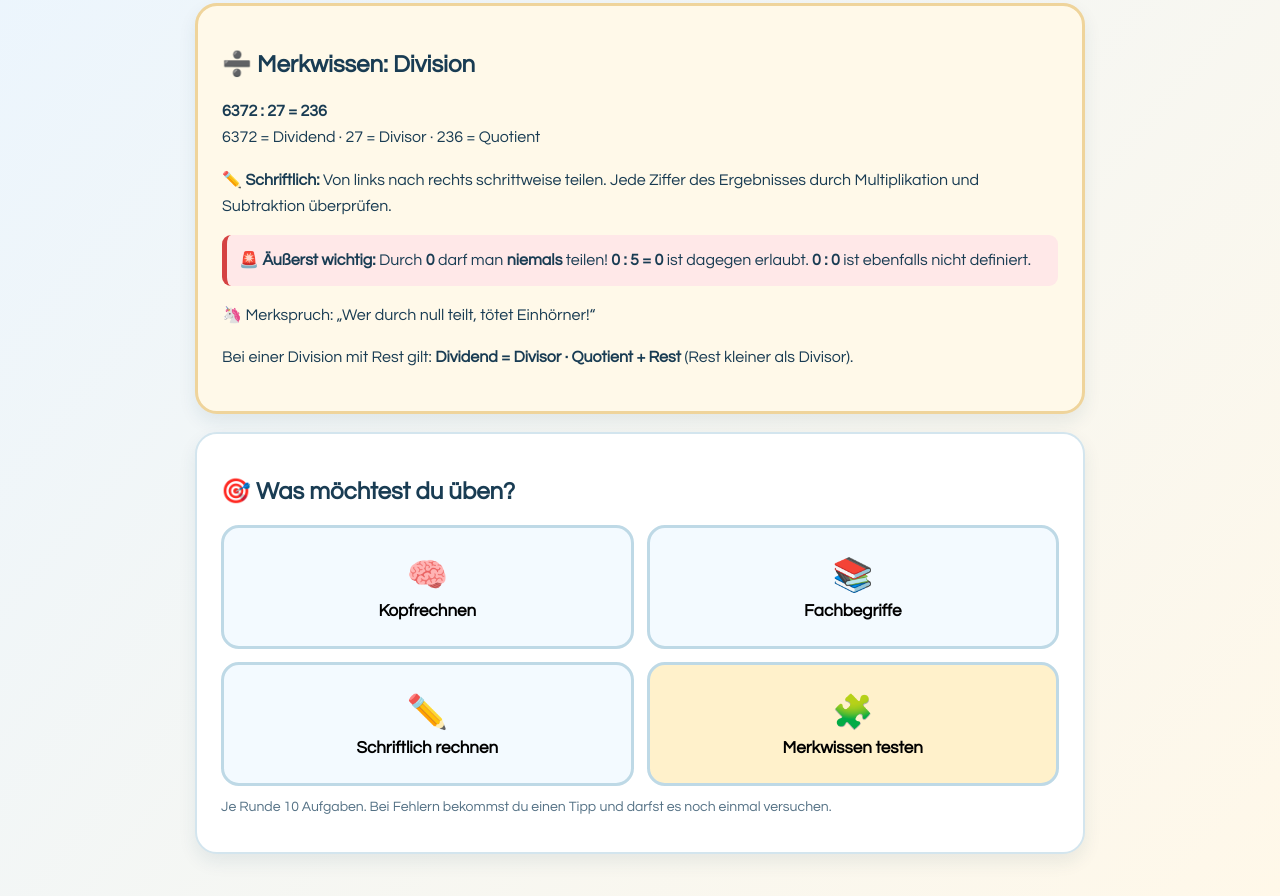
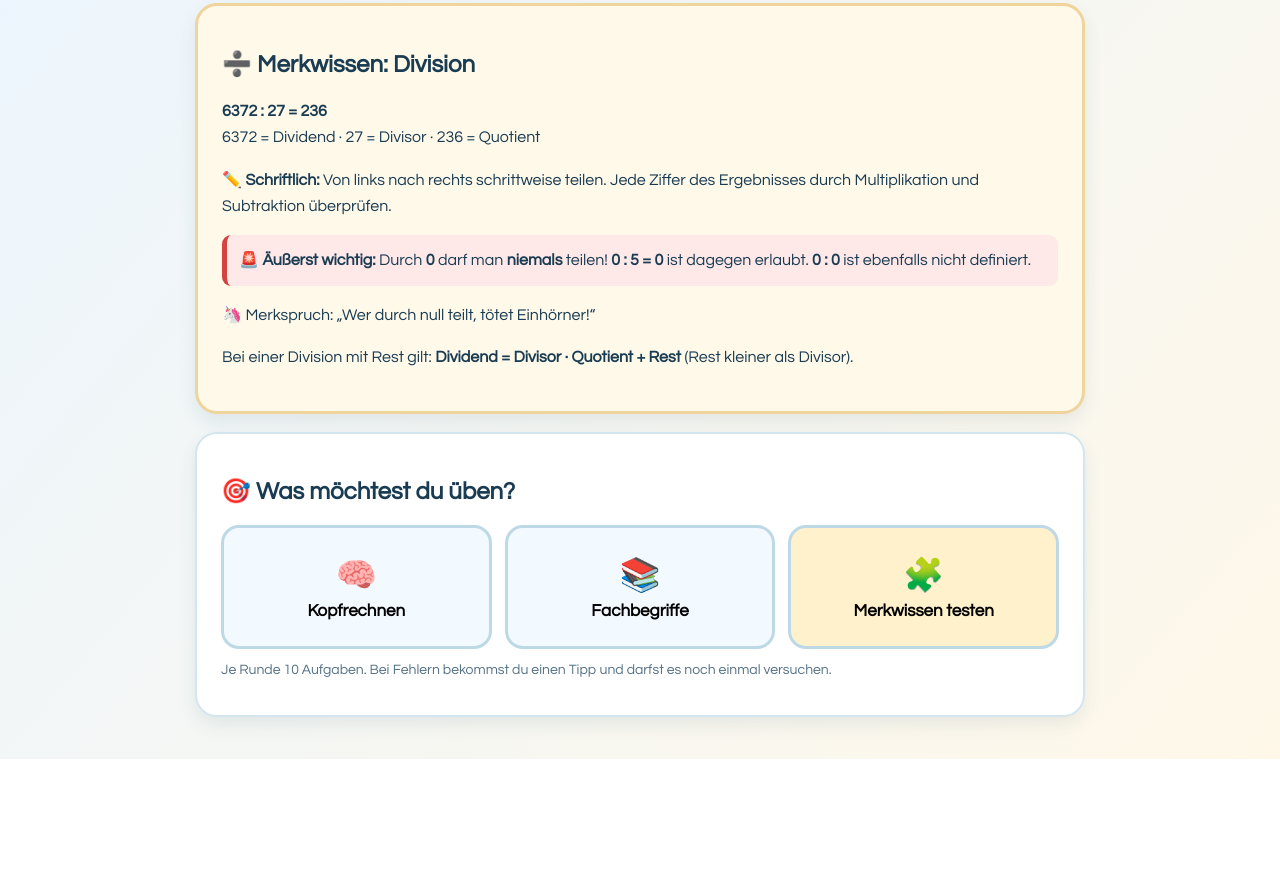
Before and after one commit to ehummel-oss/mathe5-online, a plain HTML site: page division.html in a window 1280 px wide. Shown: the part 248-1144 px from the top of the page. After the commit the page ends 1007 px from the top, so only its background shows below. Drawn offline with Linux system fonts and the light colour scheme.

Commit message:
Add files via upload

```diff
--- a/division.html
+++ b/division.html
@@ -14,7 +14,7 @@ button.secondary{background:#ffe2a0;color:#183b51}button:disabled{opacity:.5;cur
 .small{font-size:14px;color:#547185}.choices{display:grid;grid-template-columns:repeat(2,1fr);gap:12px}.choice{border:2px solid #8dbacb;background:#f5fbff;border-radius:12px;padding:15px;font:800 17px "Century Gothic",Arial;cursor:pointer}
 #end{display:none;text-align:center}.endemoji{font-size:70px}
 @media(max-width:600px){.modes,.choices{grid-template-columns:1fr}.box{padding:16px}}
-.knowledge{background:#fff9e9;border:3px solid #efd49b}.knowledge p{line-height:1.65}.knowledge .danger{background:#ffe8e8;border-left:5px solid #d54242;padding:12px;border-radius:9px}.mode[data-mode="rules"]{background:#fff1cb}@media(min-width:601px){.modes{grid-template-columns:repeat(2,1fr)}}
+.knowledge{background:#fff9e9;border:3px solid #efd49b}.knowledge p{line-height:1.65}.knowledge .danger{background:#ffe8e8;border-left:5px solid #d54242;padding:12px;border-radius:9px}.mode[data-mode="rules"]{background:#fff1cb}@media(min-width:601px){.modes{grid-template-columns:repeat(3,1fr)}}
 .written-board{display:none;background:#f6fbff;border:2px solid #b4d2e2;border-radius:18px;padding:16px;margin:14px 0;overflow-x:auto}
 .written-board h3{margin:4px 0 12px}
 .digit-grid{display:grid;grid-template-columns:repeat(var(--cols),minmax(30px,43px));gap:2px;width:max-content;max-width:100%;margin:12px auto;font-family:Consolas,monospace}
@@ -38,7 +38,7 @@ button.secondary{background:#ffe2a0;color:#183b51}button:disabled{opacity:.5;cur
 <section class="box knowledge"><h2>➗ Merkwissen: Division</h2><p><strong>6372 : 27 = 236</strong><br>6372 = Dividend · 27 = Divisor · 236 = Quotient</p><p>✏️ <strong>Schriftlich:</strong> Von links nach rechts schrittweise teilen. Jede Ziffer des Ergebnisses durch Multiplikation und Subtraktion überprüfen.</p><p class="danger">🚨 <strong>Äußerst wichtig:</strong> Durch <strong>0</strong> darf man <strong>niemals</strong> teilen! <strong>0 : 5 = 0</strong> ist dagegen erlaubt. <strong>0 : 0</strong> ist ebenfalls nicht definiert.</p><p>🦄 Merkspruch: „Wer durch null teilt, tötet Einhörner!“</p><p>Bei einer Division mit Rest gilt: <strong>Dividend = Divisor · Quotient + Rest</strong> (Rest kleiner als Divisor).</p></section><section class="box" id="select"><h2>🎯 Was möchtest du üben?</h2><div class="modes">
 <button class="mode" data-mode="mental"><span class="em">🧠</span>Kopfrechnen</button>
 <button class="mode" data-mode="terms"><span class="em">📚</span>Fachbegriffe</button>
-<button class="mode" data-mode="written"><span class="em">✏️</span>Schriftlich rechnen</button><button class="mode" data-mode="rules"><span class="em">🧩</span>Merkwissen testen</button></div><p class="small">Je Runde 10 Aufgaben. Bei Fehlern bekommst du einen Tipp und darfst es noch einmal versuchen.</p></section>
+<button class="mode" data-mode="rules"><span class="em">🧩</span>Merkwissen testen</button></div><p class="small">Je Runde 10 Aufgaben. Bei Fehlern bekommst du einen Tipp und darfst es noch einmal versuchen.</p></section>
 <section class="box" id="exercise"><div><span class="pill" id="status">Aufgabe 1 / 10</span><span class="pill" id="score">0 ⭐</span></div><div class="bar"><div class="fill" id="fill"></div></div>
 <h2 id="modeTitle"></h2><div class="task" id="task"></div><div id="entry"><input id="answer" inputmode="numeric" autocomplete="off" aria-label="Ergebnis eingeben" placeholder="Ergebnis eingeben"></div><div class="choices" id="choices" hidden></div><div class="written-board" id="writtenBoard"><h3>✏️ Rechne direkt hier auf dem Bildschirm</h3><div class="small">Trage die Ziffern in die Kästchen ein. Du brauchst kein Heft.</div><p id="writtenTask"></p><div class="written-step" id="writtenStep"></div><div id="divisionWork" class="division-work" style="display:none"><div class="division-equation" id="divisionEquation"></div><div class="division-history" id="divisionHistory"></div><div class="division-prompt" id="divisionPrompt"></div><input class="division-input" id="divisionInput" inputmode="numeric" autocomplete="off" aria-label="Nächsten Rechenschritt eingeben"><p class="division-progress" id="divisionProgress"></p></div><div class="digit-grid" id="writtenGrid"></div><input id="writtenEntry" style="display:none" inputmode="text" aria-label="Quotient und Rest" placeholder="Quotient"><div class="written-message" id="writtenMessage" aria-live="polite"></div><div class="written-actions"><button id="writtenCheck">✓ Zeile prüfen</button><button id="writtenContinue" hidden>Nächster Rechenschritt →</button></div></div>
 <div class="feedback" id="feedback" aria-live="polite"></div>
```
Also changed, not shown: multiplikation.html (+2 -2 lines).
